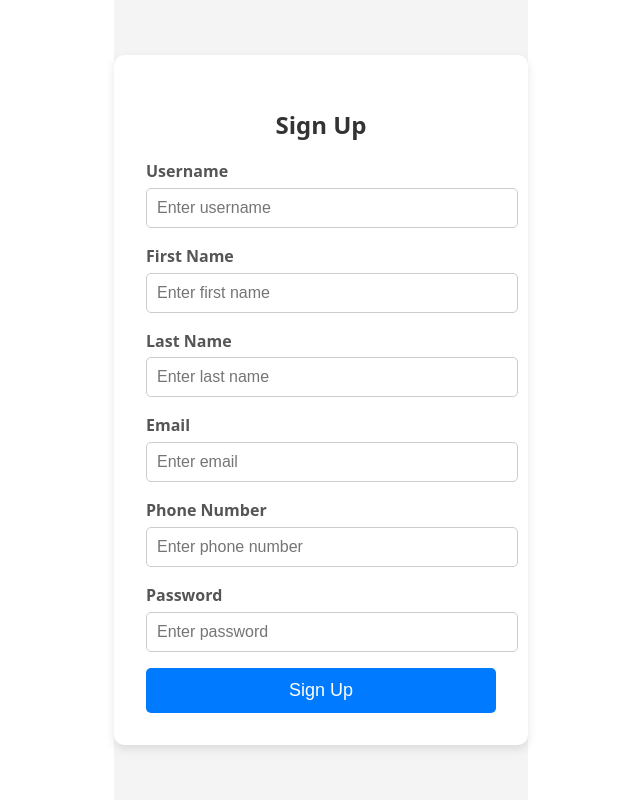
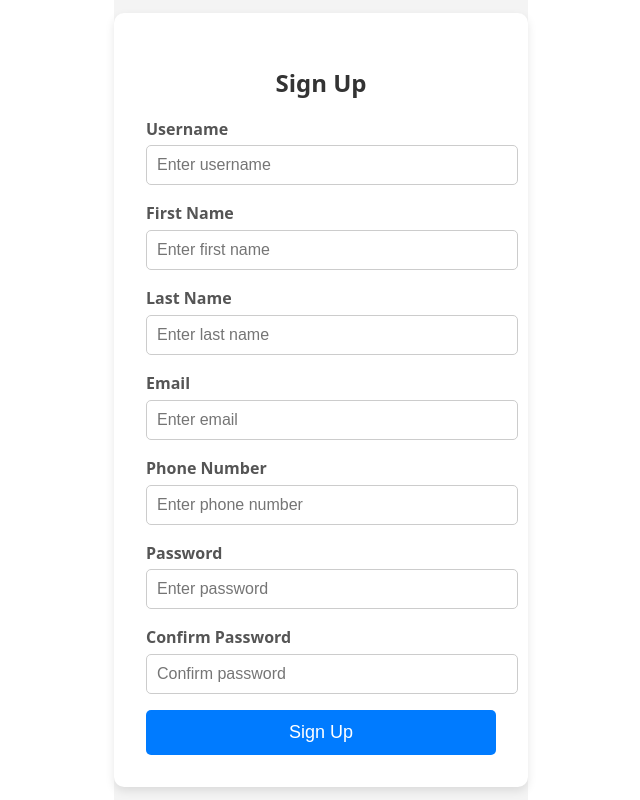
Before and after one commit to Emiliomontes0/Comp-440, a React (Vite) app in the folder frontend/: page /signup in a window 1280 px wide. Shown: the whole page, without its empty margins (319-959 px from the left). Built offline with nearby package versions, Linux system fonts and the light colour scheme.

Commit message:
added confirm password check

```diff
--- a/frontend/src/Signup/SignUp.jsx
+++ b/frontend/src/Signup/SignUp.jsx
@@ -8,6 +8,7 @@ const SignUp = () => {
   const [email, setEmail] = useState('');
   const [phone, setPhone] = useState('');
   const [password, setPassword] = useState('');
+  const [confirmPassword, setConfirmPassword] = useState('');
   const [error, setError] = useState('');
   const [success, setSuccess] = useState('');
 
@@ -15,6 +16,10 @@ const SignUp = () => {
     e.preventDefault();
     if (!username || !firstName || !lastName || !email || !phone || !password) {
       setError('Please fill in all fields.');
+      return;
+    }
+    if (password != confirmPassword){
+      setError('Passwords do not match. Verify passwords match and try again.');
       return;
     }
     try {
@@ -101,6 +106,16 @@ const SignUp = () => {
               required
             />
           </div>
+          <div className="input-group">
+            <label>Confirm Password</label>
+            <input
+              type="password"
+              value={confirmPassword}
+              onChange={(e) => setConfirmPassword(e.target.value)}
+              placeholder="Confirm password"
+              required
+              />
+          </div>
           <button type="submit" className="signup-button">Sign Up</button>
         </form>
       </div>
```
